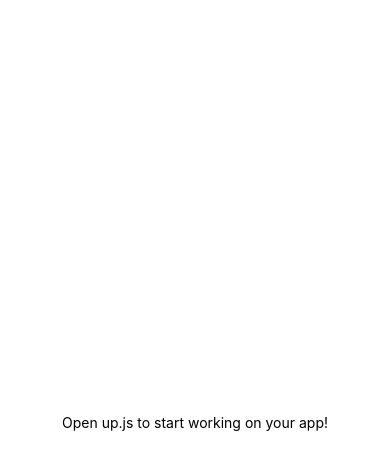
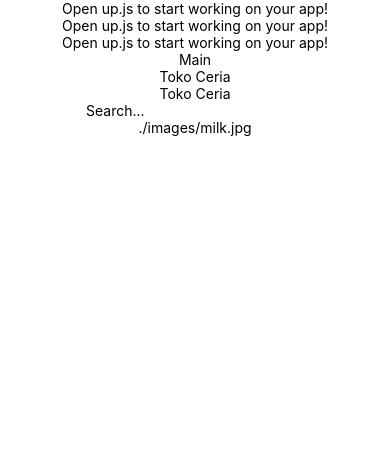
Before and after one commit to stevens34400/Toko_Ceria, a React Native app: screen / in a window 390 px wide. Shown: the top 470 px of the page. Built offline with nearby package versions, Linux system fonts and the light colour scheme.

Commit message:
added components

```diff
--- a/App.js
+++ b/App.js
@@ -1,13 +1,20 @@
 import { StatusBar } from 'expo-status-bar';
 import React from 'react';
-import { StyleSheet, Text, View } from 'react-native';
+import Main from './components/MainComponent';
+import { StyleSheet, Text, View, ScrollView } from 'react-native';
 
 export default function App() {
   return (
-    <View style={styles.container}>
+    <ScrollView>
+      <View style={styles.container}>
+      {/*Just to set header from scrollview*/}
       <Text>Open up.js to start working on your app!</Text>
+      <Text>Open up.js to start working on your app!</Text>
+      <Text>Open up.js to start working on your app!</Text>
+      <Main />
       <StatusBar style="auto" />
-    </View>
+      </View>
+    </ScrollView>
   );
 }
 
--- /dev/null
+++ b/components/Body.js
@@ -0,0 +1,13 @@
+import React from 'react';
+import {Text, Images} from 'react-native';
+
+function Body(props){
+    return(
+        <>
+            <Text>{props.image}</Text>
+            {/* <Images source={require(this.props.image)} /> */}
+        </>
+    )
+}
+
+export default Body;
--- /dev/null
+++ b/components/Header.js
@@ -0,0 +1,10 @@
+import React from 'react';
+import {Text} from 'react-native';
+
+function Header(){
+    return(
+        <Text>Toko Ceria</Text>
+    )
+}
+
+export default Header;
--- /dev/null
+++ b/components/MainComponent.js
@@ -0,0 +1,22 @@
+import React from 'react';
+import {Text, Image} from 'react-native';
+import Header from './Header';
+import Search from './Search';
+import Body from './Body';
+
+
+function Main(){
+
+    return(
+        <>
+            <Text>Main</Text>
+            <Header />
+            <Header />
+            <Search />
+            <Body image='./images/milk.jpg' name='milk'/>
+            {/* <Image source={require('./images/milk.jpg')} /> */}
+        </>
+    )
+}
+
+export default Main;
--- /dev/null
+++ b/components/Search.js
@@ -0,0 +1,18 @@
+import React, {useState} from 'react';
+import {Text, TextInput} from 'react-native';
+
+function Search(){
+    const [text, setText] = useState('');
+
+    return(
+        <>
+            <TextInput
+                placeholder="Search..."
+                onChangeText={text=>setText(text)}
+            />
+        </>
+    )
+
+}
+
+export default Search;
```
Also changed, not shown: components/images/milk.jpg (added), components/images/water.jpg (added).
